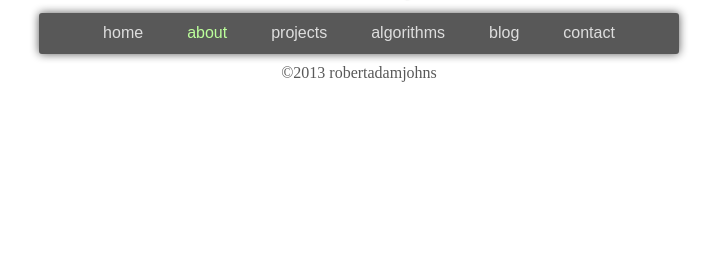
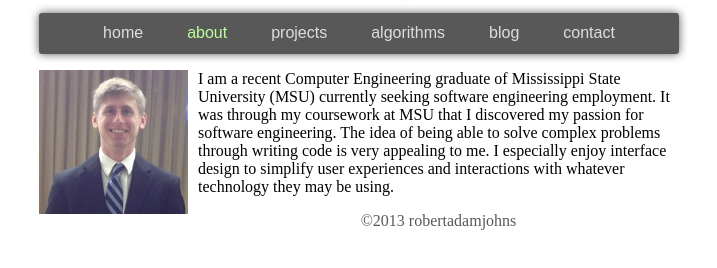
Before and after one commit to rajohns08/MyWebsite, a plain HTML site: page about.html in a window 1280 px wide. Shown: the part 60-328 px from the top of the page, without its empty margins (281-998 px from the left). Drawn offline with Linux system fonts and the light colour scheme.

Commit message:
-cleaned up css code a little, worked on home/about pages

```diff
--- a/about.html
+++ b/about.html
@@ -15,6 +15,10 @@
 			<li><a href="http://robertadamjohns.blogspot.com">blog</a></li>
 			<li><a href="contact.html">contact</a></li>
 		</ul>
+		<p>
+			<img src="images/about2.jpg" alt="picture of me" id="aboutImage">
+			I am a recent Computer Engineering graduate of Mississippi State University (MSU) currently seeking software engineering employment. It was through my coursework at MSU that I discovered my passion for software engineering. The idea of being able to solve complex problems through writing code is very appealing to me. I especially enjoy interface design to simplify user experiences and interactions with whatever technology they may be using.
+		</p>
 	</body>
 	<footer>
 		&copy;2013 robertadamjohns
--- a/css/index.css
+++ b/css/index.css
@@ -1,6 +1,10 @@
+/************************************/
+/* css for main outline of the site */
+/************************************/
 body {
 	background-color: white;
-	margin: 10px auto 10px auto;							/* attempt to center everything on page */
+	width: 640px;											/* must specify width for margin centering to work */
+	margin: 10px auto 10px auto;							/* center everything on page */
 }
 
 #mainNavBar {
@@ -8,7 +12,6 @@ body {
 	height: 30px;
 	width: 600px;
 	opacity: 0.65;
-	margin: 10px auto 10px auto;							/* center the nav bar horizontally: top, right, bottom, left */
 	padding-top: 11px;										/* center the links vertically in the nav bar */
 	text-align: center;										/* center the text horizontally */
 	box-shadow: 0px 0px 10px #000000;						/* display a shadow for the box */
@@ -45,14 +48,42 @@ body {
 	font-weight: bold;
 }
 
-#homeImage{
-	width: 640px;
-	height: 480px;
-	box-shadow: 1px 0px 10px #000000;
-	margin: 10px auto 10px auto;
-}
-
-footer {
+footer {													/* copyright 2013 robertadamjohns */
 	text-align: center;
 	opacity: 0.65;
 }
+/***************************************/
+/* end of css for main outline of site */
+/***************************************/
+
+
+
+
+
+/****************************/
+/* css specific to home page*/
+/****************************/
+#homeImage{
+	width: 640px;											/* specify width and height of box to be exactly size of picture, so we can put shadow around picture */
+	height: 480px;
+	box-shadow: 0px 0px 10px #000000;
+}
+/***********************************/
+/* end of css specific to home page*/
+/***********************************/
+
+
+
+
+
+/******************************/
+/* css specific to about page */
+/******************************/
+#aboutImage {
+	text-align: left;
+	float: left;
+	margin-right: 10px;
+}
+/*************************************/
+/* end of css specific to about page */
+/*************************************/
```
Also changed, not shown: images/about.jpg (added), images/about2.jpg (added).
